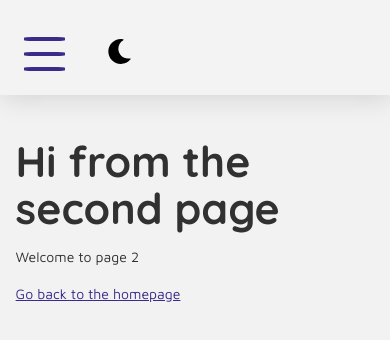
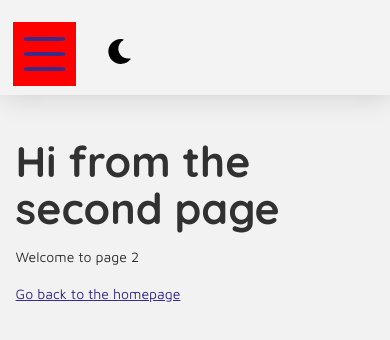
Before and after one commit to masayaShinoda/gatsbyjs-datocms-snipcart, a Gatsby site: page /page-2 in a window 390 px wide. Built offline with nearby package versions, Linux system fonts and the light colour scheme; Gatsby itself is replaced by a stand-in of ours.

Commit message:
mobileNav debug

```diff
--- a/src/components/nav.js
+++ b/src/components/nav.js
@@ -92,6 +92,7 @@ const Nav = () => {
           onKeyDown={handleMobileNav}
           className={Styles.mobileNav}
           id="mobileNav"
+          style={{ background: `red` }}
         >
           <div></div>
           <div></div>
```
